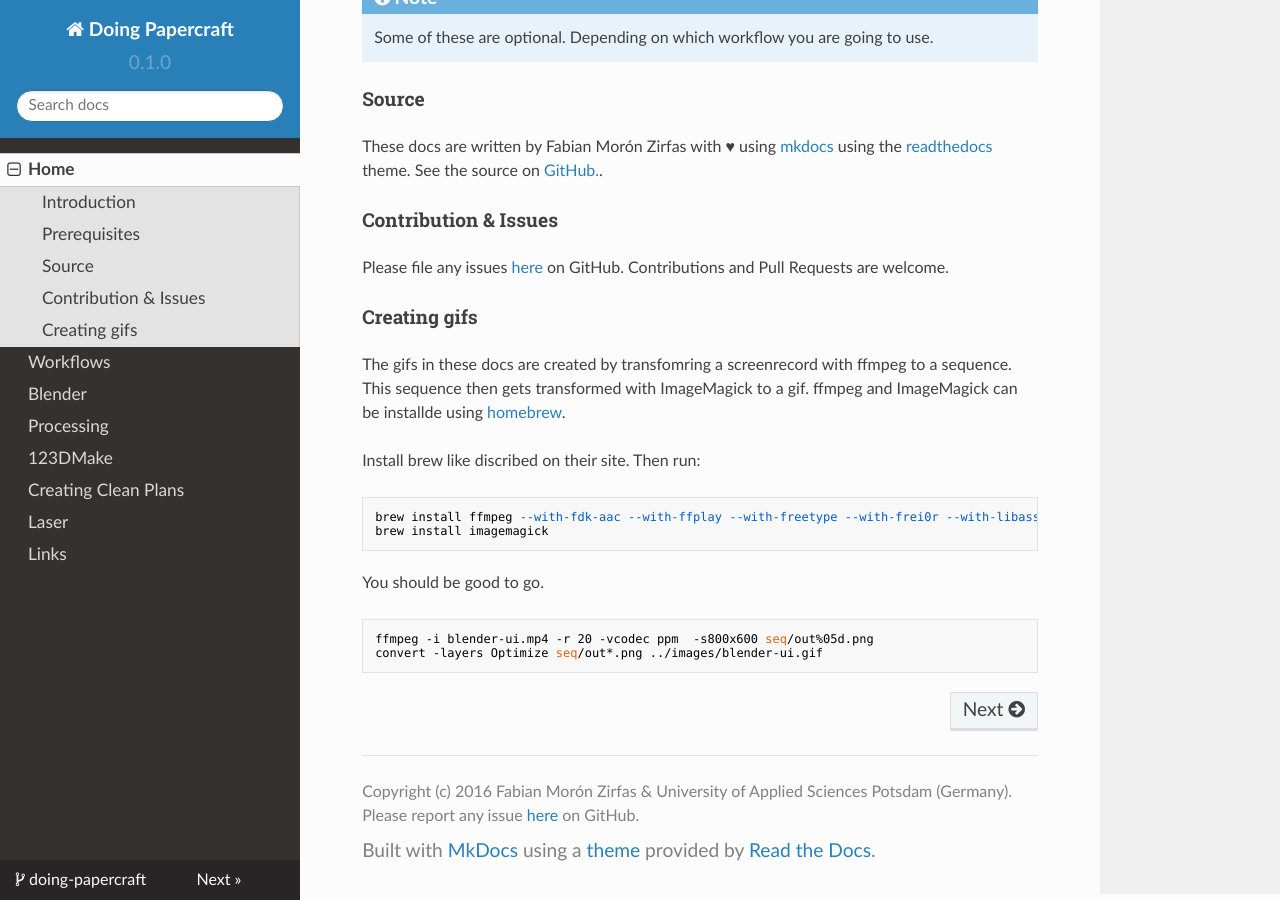
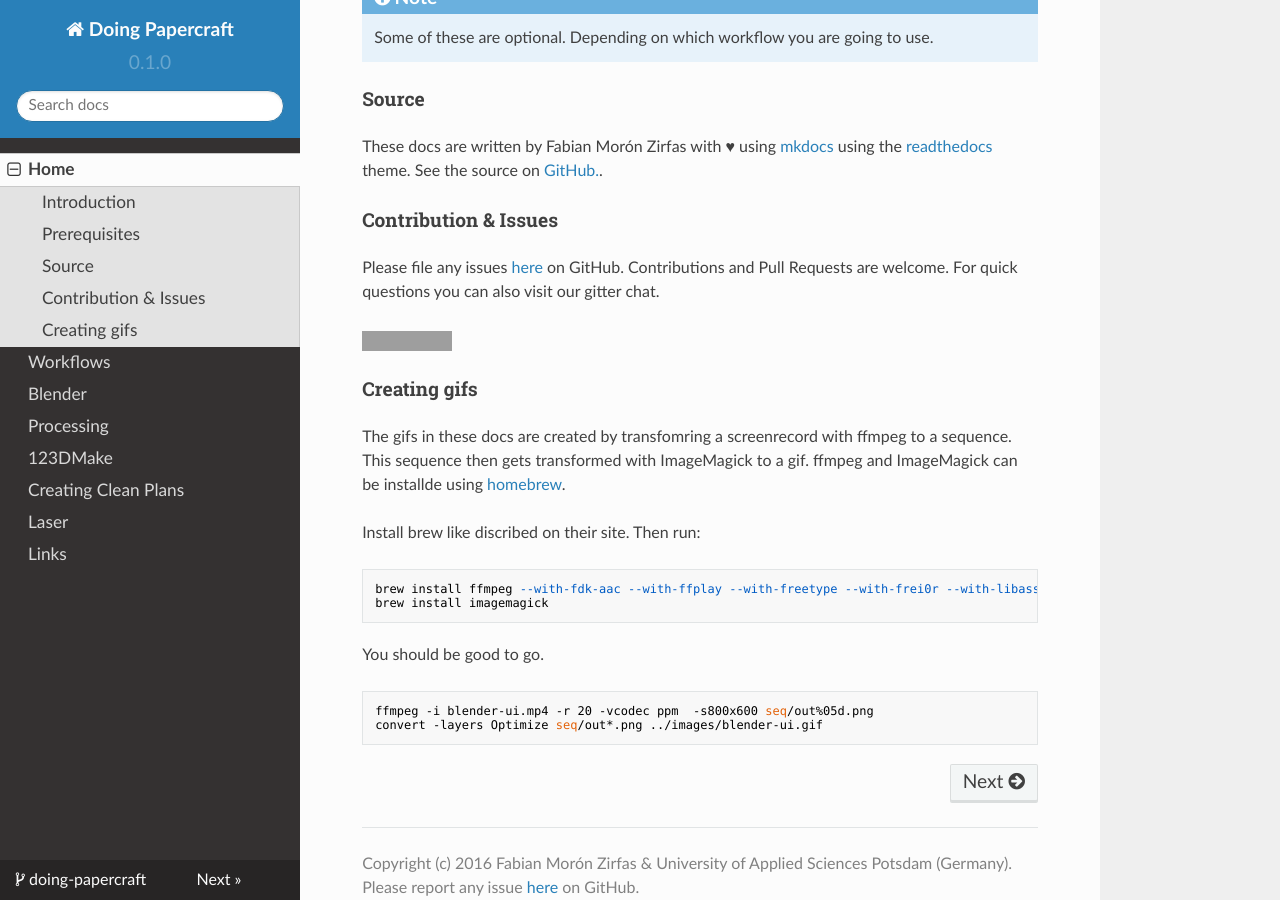
Before and after one commit to ff6347/doing-papercraft, an MkDocs documentation site: the page built from docs/index.md, in a window 1280 px wide and 900 px high, scrolled down 992 px. Built offline with MkDocs 1.6.1, drawn with Linux system fonts in a browser that asks for light colours; nearby versions of some CDN libraries; old or Windows-style settings are respelled for this version of MkDocs; grey boxes are pictures that could not be loaded.

```diff
--- a/docs/index.md
+++ b/docs/index.md
@@ -27,7 +27,9 @@ These docs are written by Fabian Morón Zirfas with ♥ using [mkdocs](http://ww
 
 ## Contribution & Issues
 
-Please file any issues [here](https://github.com/FH-Potsdam/doing-papercraft/issues) on GitHub. Contributions and Pull Requests are welcome.
+Please file any issues [here](https://github.com/FH-Potsdam/doing-papercraft/issues) on GitHub. Contributions and Pull Requests are welcome. For quick questions you can also visit our gitter chat.
+
+[![Gitter](https://img.shields.io/gitter/room/nwjs/nw.js.svg?style=flat-square)](https://gitter.im/FH-Potsdam/doing-papercraft)
 
 ## Creating gifs
 
```
Also changed, not shown: README.md (+1 -1 lines).
